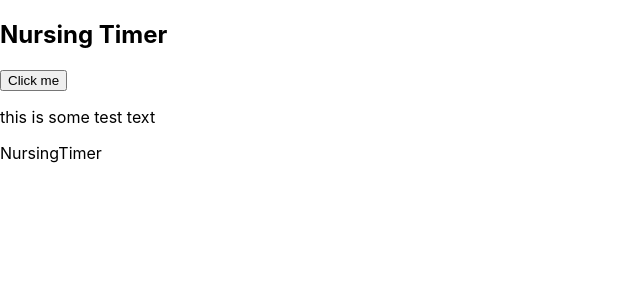
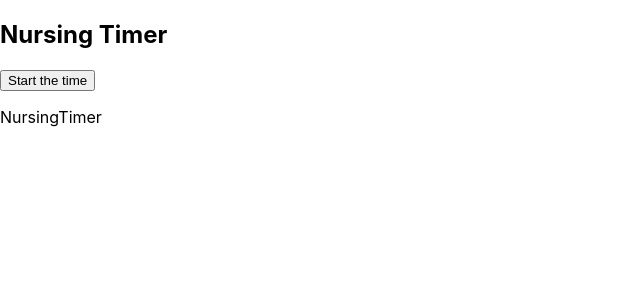
Before and after one commit to rches/nursingtimer, a React (Create React App) app: page / in a window 1280 px wide. Shown: the top 300 px of the page, without its empty margins (0-640 px from the left). Built offline with nearby package versions, Linux system fonts and the light colour scheme.

Commit message:
removing button component to move into app for better understanding of state

```diff
--- a/src/App.js
+++ b/src/App.js
@@ -2,19 +2,39 @@ import React from 'react';
 import './App.css';
 import Header from './components/header';
 import Footer from './components/footer';
-import Button from './components/button';
 import TextArea from './components/textarea';
 
 // import { directive } from '@babel/types';
 
 class App extends React.Component {
+  constructor(props){
+    super(props);
+    this.state = {
+      newDate: '',
+      isOn: false,
+      clickCount: 0
+
+    }
+  }
+
+  handleClick = (e) => {
+    e.preventDefault();
+    this.setState({isOn: !this.state.isOn});
+    if(this.state.isOn) {
+      this.setState({newDate: new Date()})
+    }
+
+  }
+
   render () {
     const text = "this is some test text"
     return(
       <div className="wrapper">
       <Header />
-      <Button />
-      <TextArea text={text}/>
+      <button onClick={this.handleClick}>
+                {this.state.isOn? 'Stop the time' : 'Start the time'}
+            </button>
+      <TextArea text={this.state.newDate.toString()}/>
       <Footer />
       </div>
     )
--- a/src/components/button.js
+++ /dev/null
@@ -1,21 +0,0 @@
-import React from 'react';
-
-class Button extends React.Component {
-
-
-         handleClick = (e) => {
-            e.preventDefault();
-            console.log(`You have a new date! ${new Date()}`)
-        }
-
-
-    render() {
-        return(
-            <button onClick={this.handleClick}>
-                Click me
-            </button>
-        )
-    }
-}
-
-export default Button;
```
